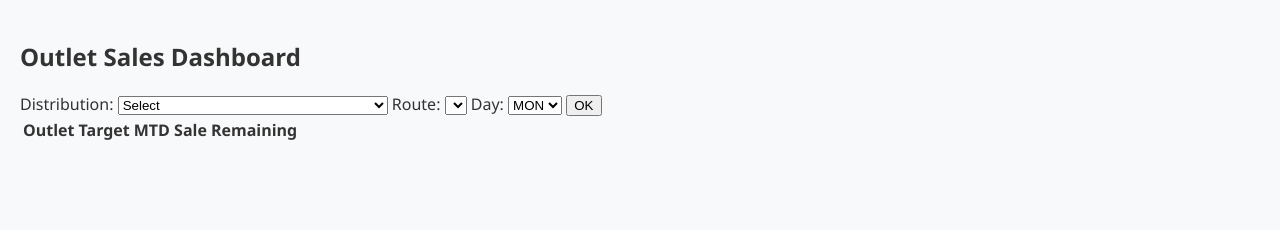
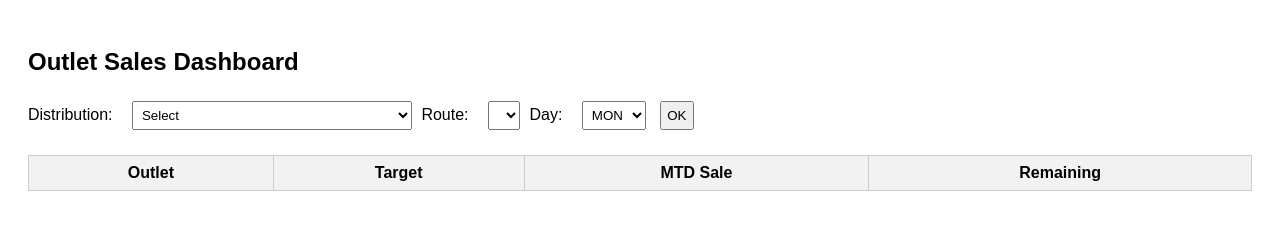
Before and after one commit to amkitpro/sales-dashboard, a plain HTML site: page index.html in a window 1280 px wide. Drawn offline with Linux system fonts and the light colour scheme.

Commit message:
Update style.css

```diff
--- a/style.css
+++ b/style.css
@@ -1,14 +1,39 @@
-/* style.css */
-* {
-  box-sizing: border-box;
+body {
+  font-family: Arial;
+  padding: 20px;
 }
 
-body {
-  font-family: 'Segoe UI', sans-serif;
-  margin: 0;
-  padding: 20px;
-  background: #f8f9fa;
-  color: #333;
+label {
+  margin-right: 10px;
 }
 
-/* ... rest of your CSS from previous reply ... */
+select, button {
+  margin: 5px;
+  padding: 5px;
+}
+
+table {
+  margin-top: 20px;
+  border-collapse: collapse;
+  width: 100%;
+}
+
+th, td {
+  border: 1px solid #ccc;
+  padding: 8px;
+  text-align: center;
+}
+
+th {
+  background-color: #f2f2f2;
+}
+
+.negative {
+  background-color: #ffdddd;
+  color: red;
+}
+
+.positive {
+  background-color: #ddffdd;
+  color: green;
+}
```
